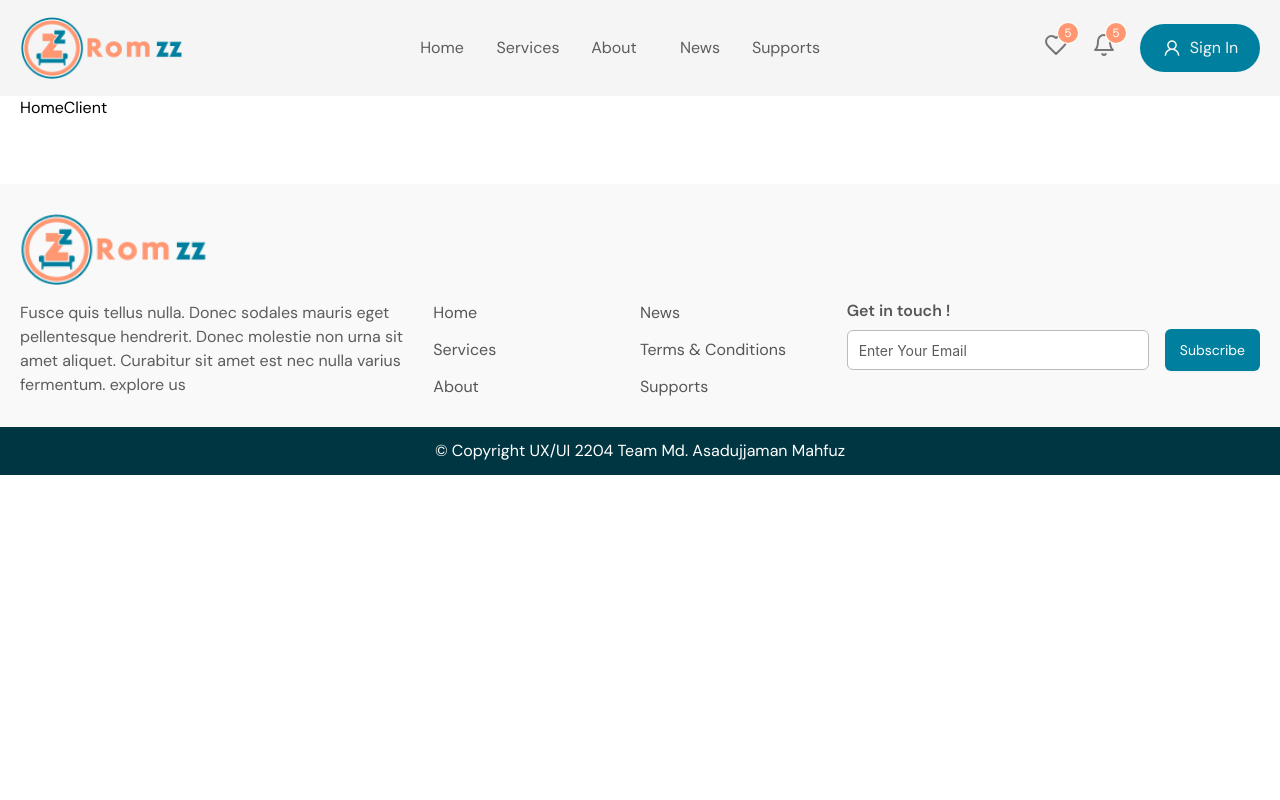
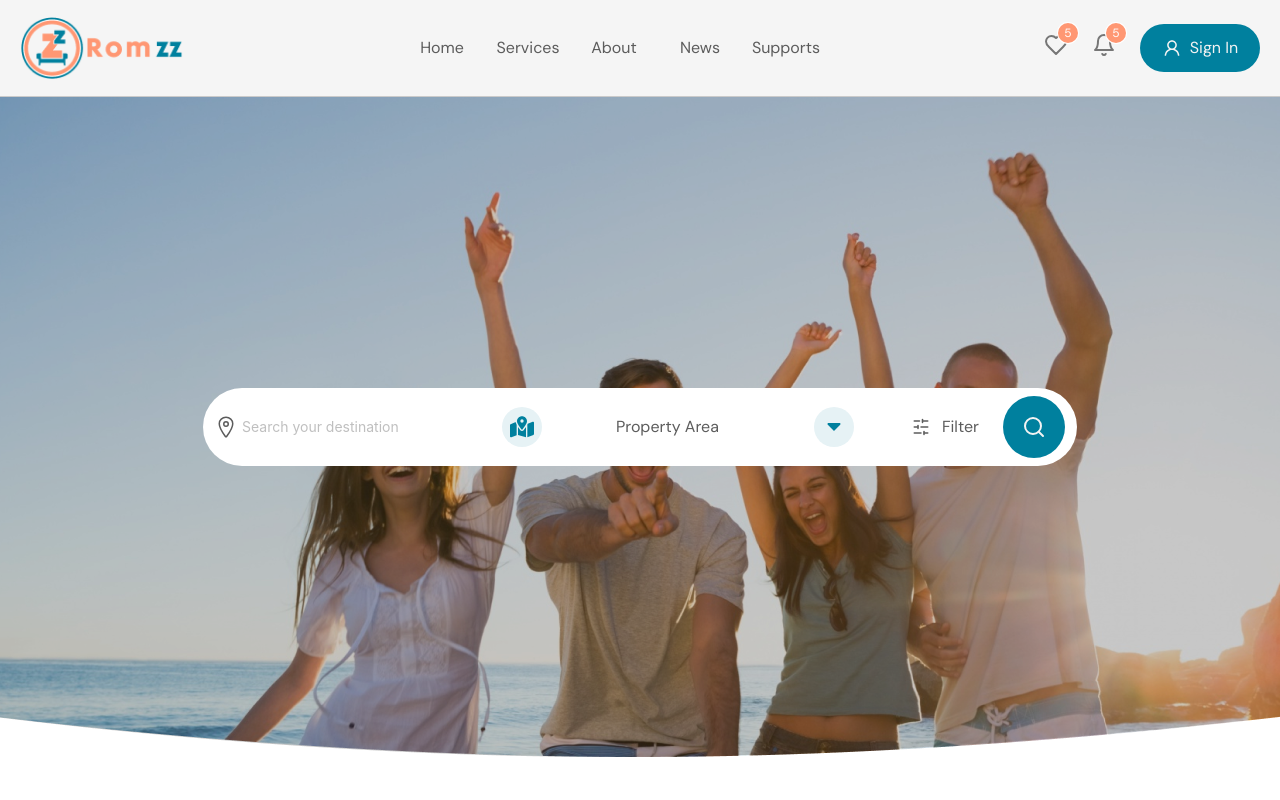
Before and after one commit to sparktechagency/romzz-frontend, a Next.js app: page / in a window 1280 px wide. Shown: the top 800 px of the page. Built offline with nearby package versions, Linux system fonts and the light colour scheme.

Commit message:
:art: bannder design

```diff
--- a/src/app/(website)/home/HomeClient.tsx
+++ b/src/app/(website)/home/HomeClient.tsx
@@ -1,8 +1,11 @@
+import Banner from '@/components/shared/Home/Banner'
 import React from 'react'
 
 const HomeClient = () => {
   return (
-    <div>HomeClient</div>
+    <div>
+      <Banner/>
+    </div>
   )
 }
 
--- a/src/app/(website)/layout.tsx
+++ b/src/app/(website)/layout.tsx
@@ -6,7 +6,7 @@ const layout = ({children}: {children: React.ReactNode}) => {
     return (
         <div>
             <Navbar/>
-            <div className='mt-[96px] container'>
+            <div className='mt-[96px]'>
                 {children}
             </div>
             <Footer/>
--- a/src/app/globals.css
+++ b/src/app/globals.css
@@ -11,6 +11,12 @@
 .ant-select-selector{
     border-color:#E0E0E0 !important;
     border-radius: 24px !important;
+    outline: none !important;
+    box-shadow: none !important;
+}
+
+#banner .ant-select-selector{
+    border:none !important;
     outline: none !important;
     box-shadow: none !important;
 }
--- a/src/components/shared/Home/Banner.tsx
+++ b/src/components/shared/Home/Banner.tsx
@@ -1,9 +1,81 @@
 "use client";
-import React from 'react'
+import { Input, Select } from 'antd';
+import { ChevronDown, Search, SlidersHorizontal } from 'lucide-react';
+import React from 'react';
+import { TiArrowSortedDown } from "react-icons/ti";
+import { IoLocationOutline } from "react-icons/io5";
+import { FaMapLocationDot } from "react-icons/fa6";
 
 const Banner = () => {
     return (
-        <div>Banner</div>
+        <div
+            style={{
+                width: "100%",
+                height: "661px",
+                backgroundImage: `url('/header.png')`,
+                backgroundPosition: "center",
+                backgroundRepeat: "no-repeat",
+                backgroundSize: "container",
+            }}
+            className='flex items-center justify-center'
+        >
+            <div className='w-[874px] bg-white h-[78px] py-2 rounded-[59px] flex items-center justify-between  pr-3'>
+
+                <div className='w-[350px]'>
+                    <Input
+                        suffix={
+                            <div className='w-10 cursor-pointer h-10 rounded-full bg-[#E6F2F5] flex items-center justify-center'>
+                                <FaMapLocationDot size={24} color='#00809E' />
+                            </div>
+                        }
+                        prefix={<IoLocationOutline size={24} color='#5C5C5C' />}
+                        style={{
+                            width: "100%",
+                            background: "transparent",
+                            border: "none",
+                            outline: "none",
+                            boxShadow: "none"
+                        }}
+                        placeholder='Search your destination'
+                        className='placeholder:text-[#767676] placeholder:text-[16px] placeholder:font-semibold placeholder:leading-[14px]'
+                    />
+                </div>
+
+                <div  id='banner'>
+                    <Select
+                        placeholder={<p className='text-base text-[16px] leading-6 font-normal'>Property Area</p>}
+                        style={{
+                            width: 255,
+                            height: 48,
+                            borderRadius: 24
+                        }}
+
+                        suffixIcon={
+                            <div className='w-10 h-10 rounded-full bg-[#E6F2F5] flex items-center justify-center'>
+                                <TiArrowSortedDown size={24} color='#00809E' />
+                            </div>
+                        }
+                    >
+                        <Select.Option value="Sydney">Sydney</Select.Option>
+                        <Select.Option value="Melbourne">Melbourne</Select.Option>
+                        <Select.Option value="Brisbane">Brisbane</Select.Option>
+                        <Select.Option value="Adelaide">Adelaide</Select.Option>
+                        <Select.Option value="Hobart">Hobart</Select.Option>
+                        <Select.Option value="Perth">Perth</Select.Option>
+                    </Select>
+                </div>
+
+                <div className='flex items-center justify-between gap-6'>
+                    <div className='flex items-center gap-3 cursor-pointer'>
+                        <SlidersHorizontal size={18} color='#5C5C5C' />
+                        <p className='text-base text-[16px] font-normal leading-6'>Filter</p>
+                    </div>
+                    <div className='w-[62px] cursor-pointer h-[62px] rounded-full bg-primary flex items-center justify-center'>
+                        <Search size={24} color='#F3F3F3' />
+                    </div>
+                </div>
+            </div>
+        </div>
     )
 }
 
```
Also changed, not shown: public/header.png (added).
